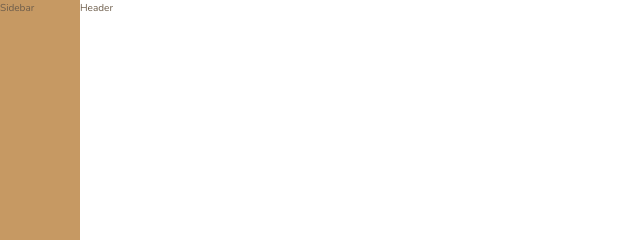
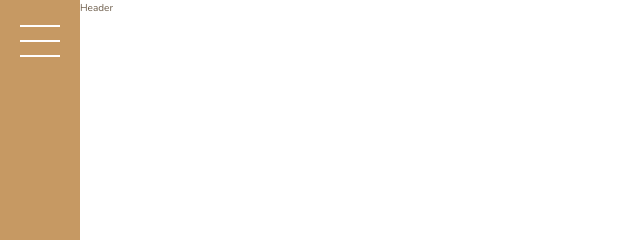
Before and after one commit to dubrova-ivan/lp-css-grid, a website: page index.html in a window 1280 px wide. Shown: the top 240 px of the page, 0-640 px from the left. Drawn offline with nearby package versions, Linux system fonts and the light colour scheme; files that its build step writes are made by us from their sources.

Commit message:
Add content and styles for Sidebar section

```diff
--- a/index.html
+++ b/index.html
@@ -12,7 +12,9 @@
         <title>nexter &mdash; your home, your freedom</title>
     </head>
     <body class="container">
-        <div class="sidebar">Sidebar</div>
+        <div class="sidebar">
+            <button class="sidebar__button"></button>
+        </div>
         <div class="header">Header</div>
         <div class="realtors">Top 3 realtors</div>
         <div class="features">
--- a/sass/_sidebar.scss
+++ b/sass/_sidebar.scss
@@ -2,4 +2,28 @@
     background-color: $color-primary;
     grid-column: sidebar-start / sidebar-end;
     grid-row: 1 / -1;
+
+    display: grid;
+    justify-content: center;
 }
+
+.sidebar__button {
+    border: 0;
+    border-radius: none;
+    background-color: #fff;
+    height: 2px;
+    width: 4rem;
+    margin-top: 4rem;
+
+    &::before,
+    &::after {
+        background-color: #fff;
+        height: 2px;
+        width: 4rem;
+        content: '';
+        display: block;
+    }
+
+    &::before { transform: translateY(-1.5rem); }
+    &::after { transform: translateY(1.3rem); }
+}
```
